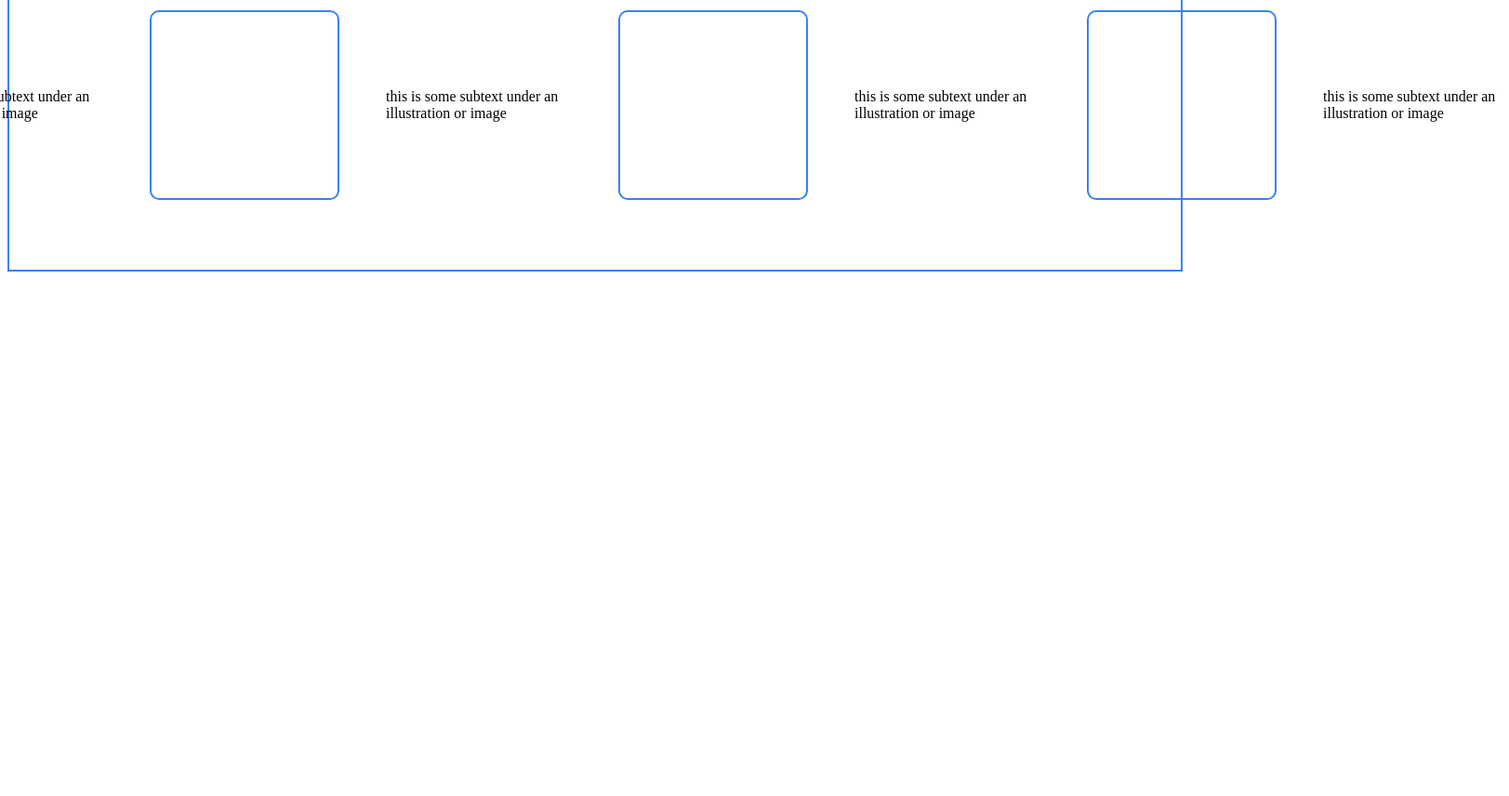
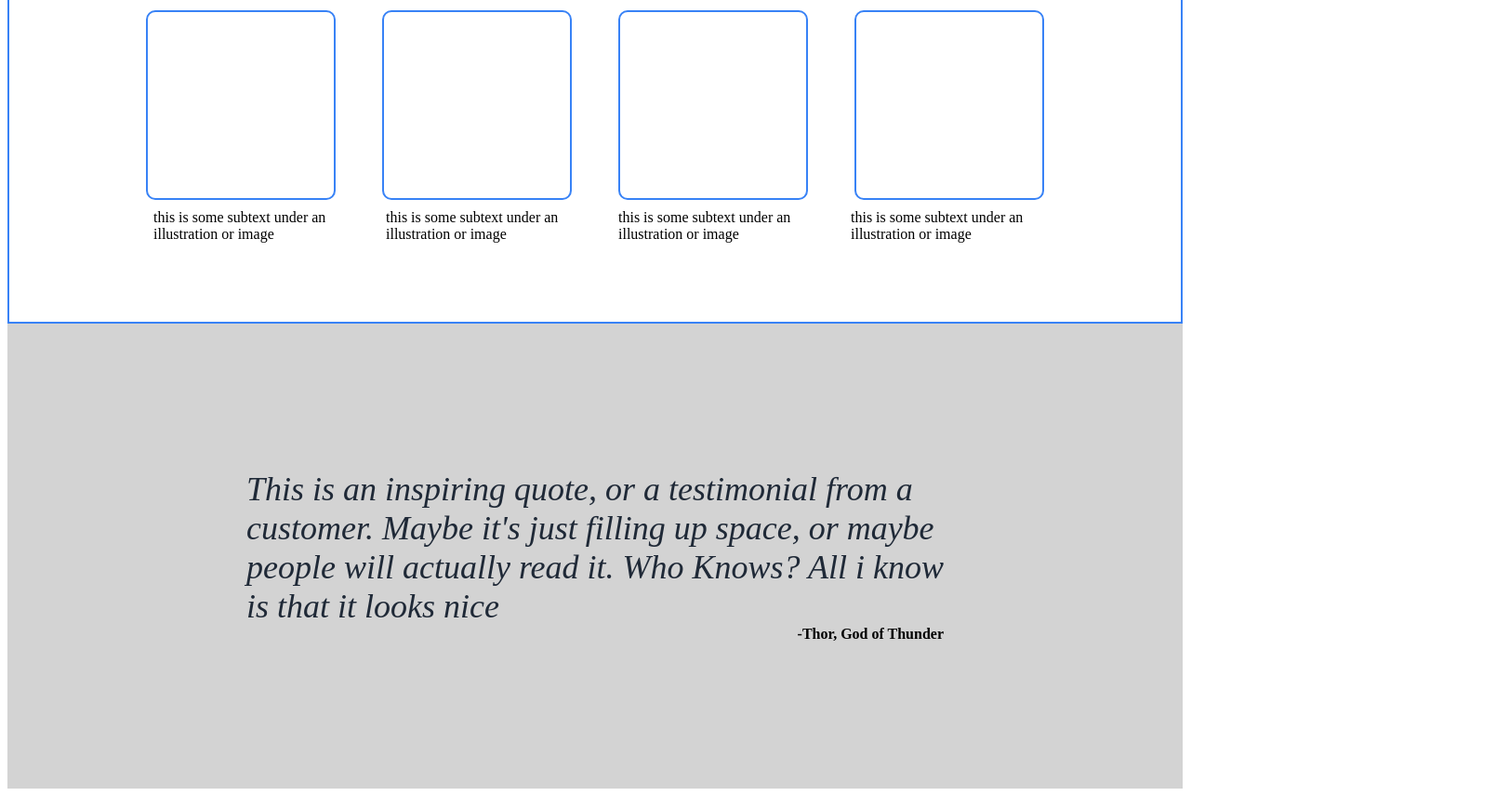
Before and after one commit to frostyreaper/landing-page, a plain HTML site: page index.html in a window 1280 px wide. Shown: the part 581-1437 px from the top of the page at 93% size, 1623 px wide, since content can reach past the window. Before the commit the page ends 881 px from the top, so only its background shows below. Drawn offline with Linux system fonts and the light colour scheme.

Commit message:
Missed previous changes.

```diff
--- a/index.html
+++ b/index.html
@@ -31,14 +31,21 @@
         <div class="centerhead">Some Random Information</div>
         <div class="boxes">
             <div class="box1"></div>
+            <div class="box2"></div>
+            <div class="box3"></div>
+            <div class="box4"></div>
+        </div>
+        <div class="boxt">
             <div class="box1t">this is some subtext under an illustration or image</div>
-            <div class="box2"></div>
             <div class="box2t">this is some subtext under an illustration or image</div>
-            <div class="box3"></div>
             <div class="box3t">this is some subtext under an illustration or image</div>
-            <div class="box4"></div>
             <div class="box4t">this is some subtext under an illustration or image</div>
         </div>
     </div>
+    <div class="qbox">
+        <div class="quote">This is an inspiring quote, or a testimonial from a customer. Maybe it's just filling up space, or maybe people will actually read it. Who Knows? All i know is that it looks nice</div>
+        <div class="author">-Thor, God of Thunder</div>
+    </div>
+
 </body>
 </html>
```
